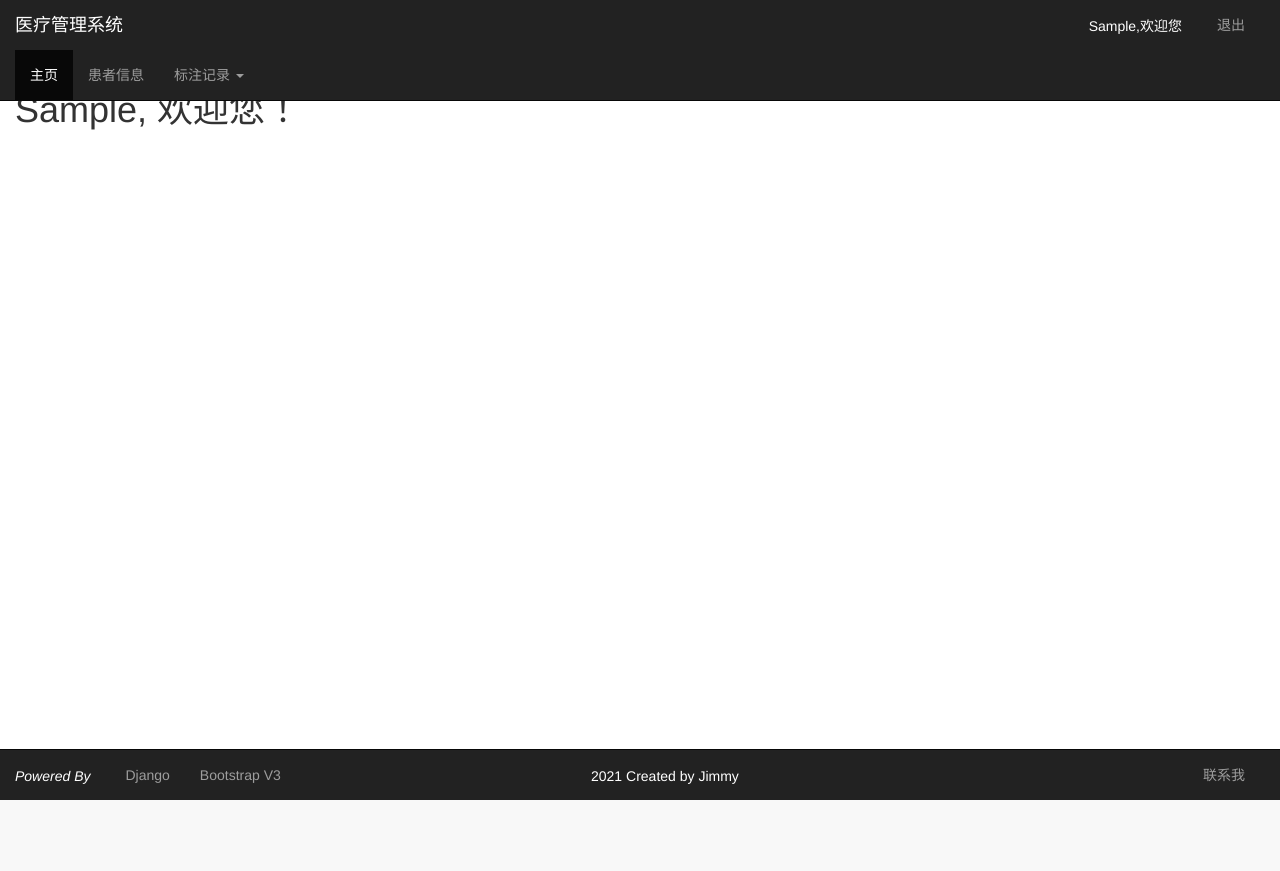
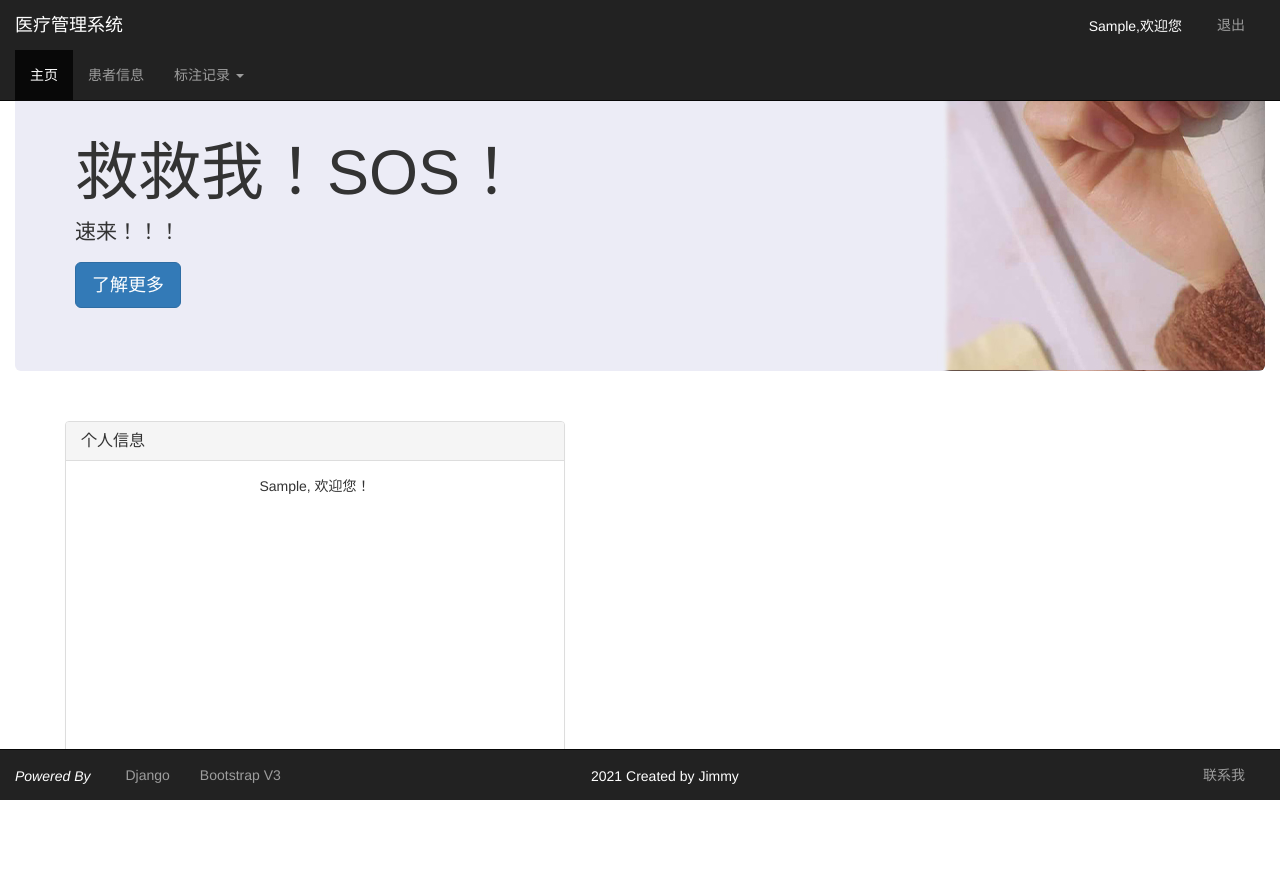
Before and after one commit to Jimmy-312/Database_Homework, a Django app: page /main/ in a window 1280 px wide. Before the commit the page ends 800 px from the top, so only its background shows below. Run offline with Django 3.2, Linux system fonts and the light colour scheme; the visitor is signed in with stand-in values (Sample User, id 1); some libraries are stand-ins or nearby versions.

Commit message:
beautify

```diff
--- a/query/templates/query/index.html
+++ b/query/templates/query/index.html
@@ -2,6 +2,7 @@
 <html lang="en">
 <head>
     <meta charset="UTF-8">
+    <link rel="icon" href="/static/img/favicon.ico">
     <link rel="stylesheet" href="/static/plugins/bootstrap-3.4.1-dist/css/bootstrap.css">
     <title>医疗管理系统</title>
 </head>
--- a/query/templates/query/main.html
+++ b/query/templates/query/main.html
@@ -3,6 +3,7 @@
 <head>
     <meta charset="UTF-8">
     <link rel="stylesheet" href="/static/plugins/bootstrap-3.4.1-dist/css/bootstrap.css">
+    <link rel="icon" href="/static/img/favicon.ico">
     <title>医疗管理系统</title>
     <link rel="stylesheet" href="/static/plugins/bootstrap-3.4.1-dist/css/mycss.css">
 </head>
@@ -64,7 +65,18 @@
 
 
 <div class="container-fluid">
-<h1>{{ request.user.first_name }}, 欢迎您！</h1>
+    <div class="jumbotron" style="background-image:url(/static/img/head.jpg);">
+        <h1>救救我！SOS！</h1>
+        <p>速来！！！</p>
+        <p><a class="btn btn-primary btn-lg" href="#" role="button">了解更多</a></p>
+    </div>
+    <div class="panel panel-default" style="width: 500px;height: 360px;margin-left:50px;margin-top: 50px;">
+        <div class="panel-heading"><h3 class="panel-title">个人信息</h3></div>
+        <div class="panel-body" style="text-align: center;">
+            {{ request.user.first_name }}, 欢迎您！
+        </div>
+    </div>
+
 </div>
 
 
```
Also changed, not shown: query/templates/query/detail.html (+4 -3 lines), query/templates/query/query_patient.html (+6 -5 lines), static/img/favicon.ico (added), static/img/head.jpg (added), static/img/head.png (added).
